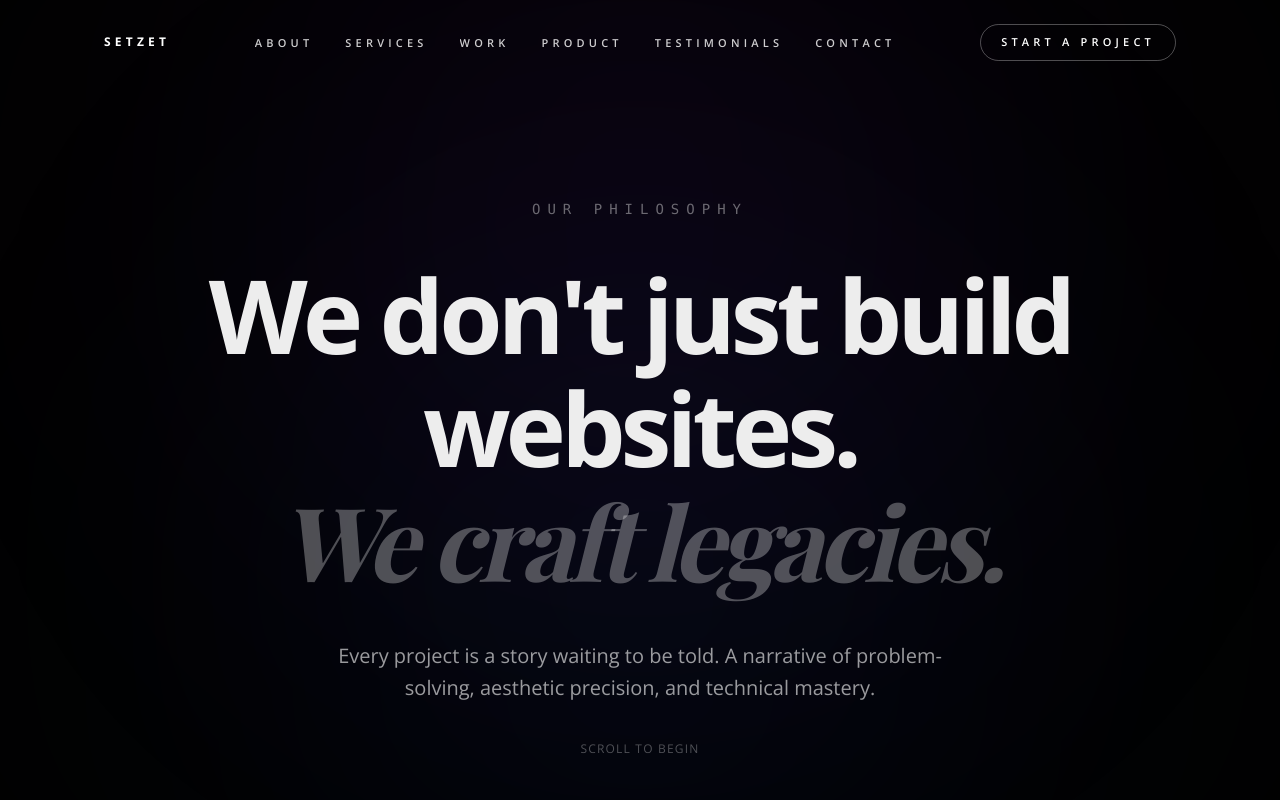
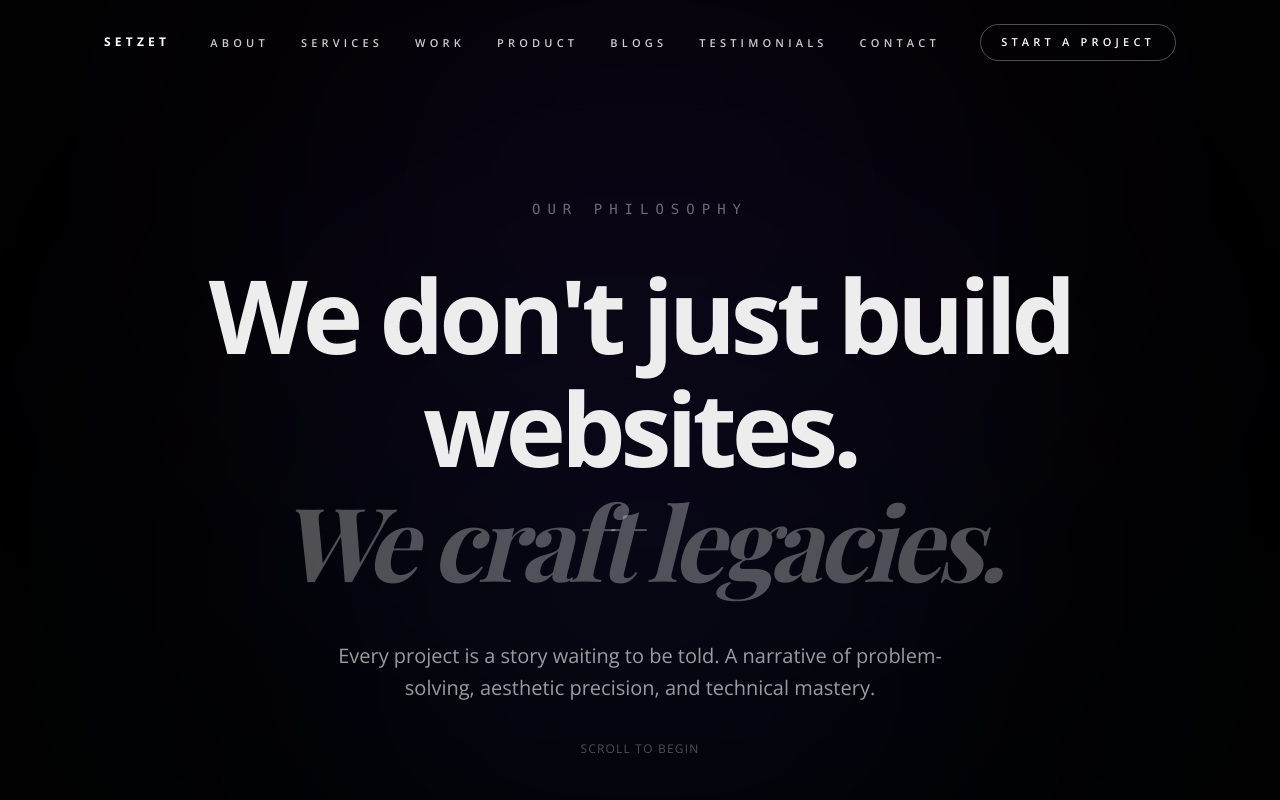
Before and after one commit to wasimfaiz/agency-website-2, a Next.js app: page /work in a window 1280 px wide. Shown: the top 800 px of the page. Built offline with nearby package versions, Linux system fonts and the light colour scheme; a web font is replaced by a local one.

Commit message:
added blogs links in navbar

```diff
--- a/src/components/Navbar.tsx
+++ b/src/components/Navbar.tsx
@@ -77,6 +77,9 @@ export default function Navbar({ forceDarkAtTop = false }: { forceDarkAtTop?: bo
             <NavLink href="/product" isScrolled={useDarkTheme}>
               Product
             </NavLink>
+            <NavLink href="/blogs" isScrolled={useDarkTheme}>
+              Blogs
+            </NavLink>
             <NavLink href="/#testimonials" isScrolled={useDarkTheme}>
               Testimonials
             </NavLink>
@@ -149,6 +152,9 @@ export default function Navbar({ forceDarkAtTop = false }: { forceDarkAtTop?: bo
         <Link className="block py-2 transition hover:text-black" href="/product">
           Product
         </Link>
+        <Link className="block py-2 transition hover:text-black" href="/blogs">
+          Blogs
+        </Link>
         <Link className="block py-2 transition hover:text-black" href="/#testimonials">
           Testimonials
         </Link>
```
